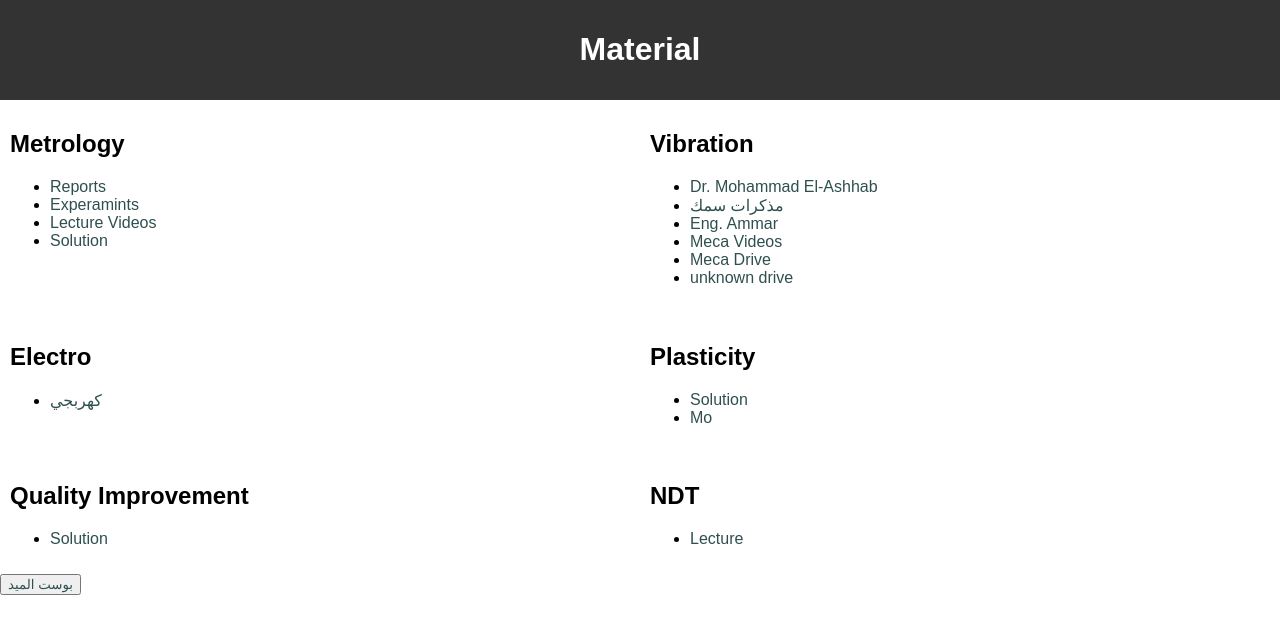
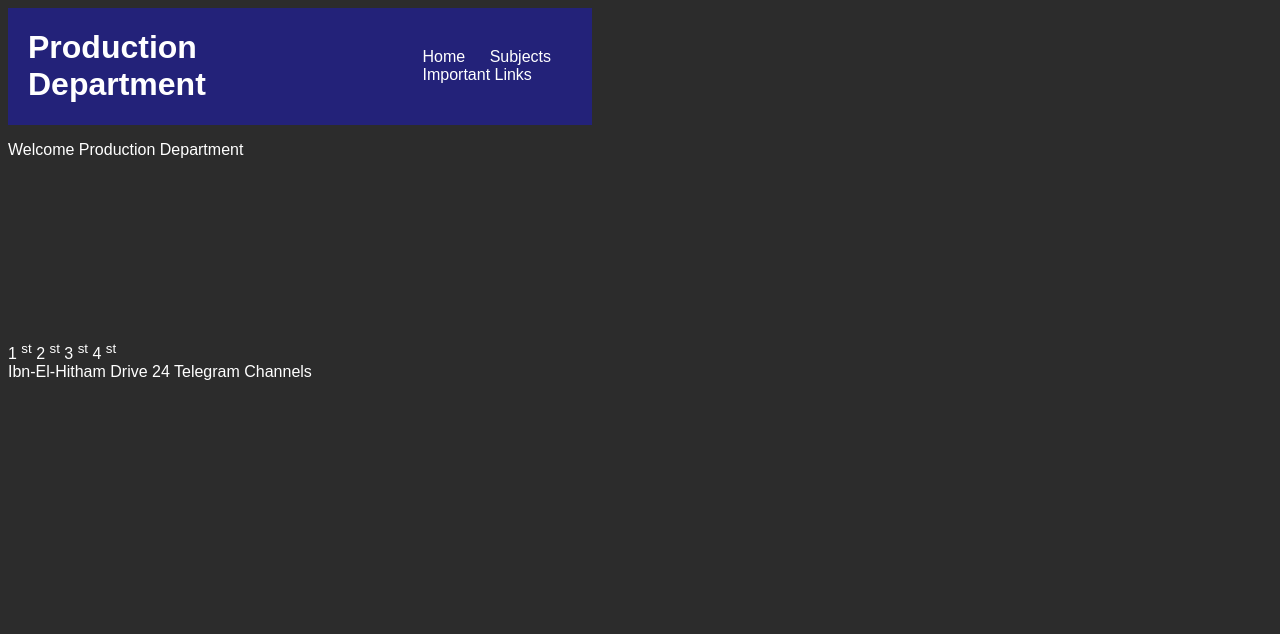
Before and after one commit to mohamedhesham155/material, a plain HTML site: page index.html in a window 1280 px wide. Drawn offline with Linux system fonts and the light colour scheme.

Commit message:
Add files via upload

```diff
--- a/index.html
+++ b/index.html
@@ -1,107 +1,50 @@
 <!DOCTYPE html>
-<html>
+<html lang="en">
 <head>
     <meta charset="UTF-8">
     <meta name="viewport" content="width=device-width, initial-scale=1.0">
+    <link rel="stylesheet" href="style.css">
     <title>Material</title>
-	<style>
-		body {
-			font-family: Arial, sans-serif;
-			margin: 0;
-			padding: 0;
-		}
-		a{
-            text-decoration: none;
-			color:darkslategray;
-        }
-		header {
-			background-color: #333;
-			color: #fff;
-			text-align: center;
-			padding: 10px;
-		}
-
-		.row::after {
-			content: "";
-			clear: both;
-			display: table;
-		}
-
-		.column {
-			float: left;
-			width: 50%;
-			padding: 10px;
-			box-sizing: border-box;
-		}
-
-		@media screen and (max-width: 600px) {
-			.column {
-				width: 100%;
-			}
-		}
-	</style>
 </head>
 <body>
-	<header>
-		<h1>Material</h1>
-	</header>
-
-	<div class="row">
-		<div class="column">
-			<h2>Metrology</h2>
-            <ul style="list-style-type:disc">
-                <li><a href="https://drive.google.com/file/d/1RF6oGLWBz8Trs-FP2IBA5e6yAZYNUqkr/view?usp=sharing">Reports</a></li>
-                <li><a href="https://drive.google.com/drive/folders/1ytM9bzyB3xlwQ-EJ3vRCmXX6nrIGEn1-">Experamints</a></li>
-                <li><a href="https://youtube.com/playlist?list=PLKtCnrC8l4vwYxsQevLfjGrzTS9D6gzc8">Lecture Videos</a></li>
-                <li><a href="https://drive.google.com/drive/folders/10ClNpQOSLQy28VfxXit1czOuOF1jmBUE">Solution</a></li>
-                <!-- <li><a href=""></a></li> -->
+    <div class="container">
+        <div class="header">
+            <h1>
+                Production Department
+            </h1>
+            <ul>
+                <li>
+                    Home
+                </li>
+                <li>
+                    Subjects
+                </li>
+                <li>
+                    Important Links
+                </li>
             </ul>
         </div>
-		<div class="column">
-			<h2>Vibration</h2>
-            <ul style="list-style-type:disc">
-				<li><a href="https://www.youtube.com/playlist?list=PL8eBCmLQBwYsC9Gwx5c3wJYCwLDhjJFgz">Dr. Mohammad El-Ashhab</a></li>
-				<li><a href="https://drive.google.com/drive/folders/1Xq380sxzrDTnHmbDGFB3B_QBQxCzWOWM">مذكرات سمك</a></li>
-            	<li><a href="https://drive.google.com/drive/folders/1QdfEHK7x0lafBNwZa5ZSB4dIKoL4PcGR">Eng. Ammar</a></li>
-            	<li><a href="https://www.youtube.com/playlist?list=PLCFphj1iqdZlOC8GgilFcrDX_imoTgo9_">Meca Videos</a></li>
-				<li><a href="https://drive.google.com/drive/folders/14BZGoOClQlMc6gDez6koDn-F9xnTalTj">Meca Drive</a></li>
-				<li><a href="https://drive.google.com/drive/folders/1X_Zg1RlWqca_1hkzbqwt843UrIJ7rVx2">unknown drive</a></li>
-				<!-- <li><a href=""></a></li> -->
-				<!-- <li><a href=""></a></li> -->
-				<!-- <li><a href=""></a></li> -->
-				<!-- <li><a href=""></a></li> -->
-			</ul>
+        <div class="main">
+            <div class="welcome">
+                <p>Welcome Production Department</p>
             </div>
-        <div class="column">
-			<h2>Electro</h2>
-			<ul style="list-style-type:disc">
-				<li><a href="https://www.youtube.com/playlist?list=PL0Nqi1nmgoCvpVI7pkK4-IcJuL0I7aLM6">كهربجي</a></li>
-				<!-- <li><a href=""></a></li> -->
-			</ul>
+            <div class="Years">
+                <a>1 <sup>st</sup></a>
+                <a>2 <sup>st</sup></a>
+                <a>3 <sup>st</sup></a>
+                <a>4 <sup>st</sup></a>
             </div>
-		<div class="column">
-			<h2>Plasticity</h2>
-			<ul style="list-style-type:disc">
-				<li><a href="https://drive.google.com/drive/folders/1DVnZkvrIZBGXxXb35Z5RTwGNYGWbUZf5">Solution</a></li>
-				<li><a href="https://drive.google.com/drive/u/0/folders/1QLvwe2YIV3e45113Y45zSivU2T9-3sCZ?sort=13&direction=a">Mo</a></li>
-				<!-- <li><a href=""></a></li> -->
-			</ul>
-		</div>
-		<div class="column">
-			<h2>Quality Improvement</h2>
-			<ul style="list-style-type:disc">
-				<li><a href="https://drive.google.com/drive/folders/1DTxN4iy5rJQih9oiU37lycBUyy__PRof"> Solution</a></li>
-				<!-- <li><a href=""></a></li> -->
-			</ul>
-	</div>
-	<div class="column">
-		<h2>NDT</h2>
-		<ul style="list-style-type:disc">
-			<li><a href="https://youtube.com/playlist?list=PLYVB25vwpTSWNrXu4fKXbjQjDWuULPVTN">Lecture</a></li>
-			<!-- <li><a href=""></a></li> -->
-		</ul>
+            <div class="important">
+                <a>Ibn-El-Hitham</a>
+                <a>Drive 24</a>
+                <a>Telegram Channels</a>
             </div>
 
-	<button><a href="https://www.facebook.com/groups/385514202644436/permalink/931400168055834/">بوست الميد </a></button>
+        </div>
+        <div class="footer">
+
+        </div>
+    </div>
+
 </body>
 </html>
--- /dev/null
+++ b/style.css
@@ -0,0 +1,23 @@
+html{
+    scroll-behavior: smooth;
+    font-family: sans-serif;
+    background-color: rgb(44, 44, 44);
+    color: white;
+    width: 75vh;
+
+}
+.header{
+    background-color: rgb(35, 34, 121);
+    display: flex;
+    gap: 25%;
+    padding-left: 20px;
+    /* justify-content: center; */
+    align-items: center;
+}
+.header ul li{
+    display: inline-block;
+    padding-right: 20px;
+}
+.welcome{
+    height: 200px;
+}
```
Lines whose indentation alone changed are shown as unchanged.
